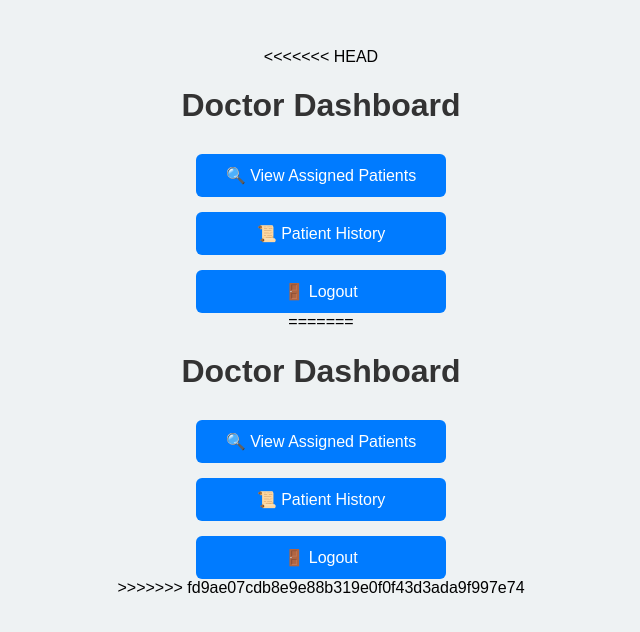
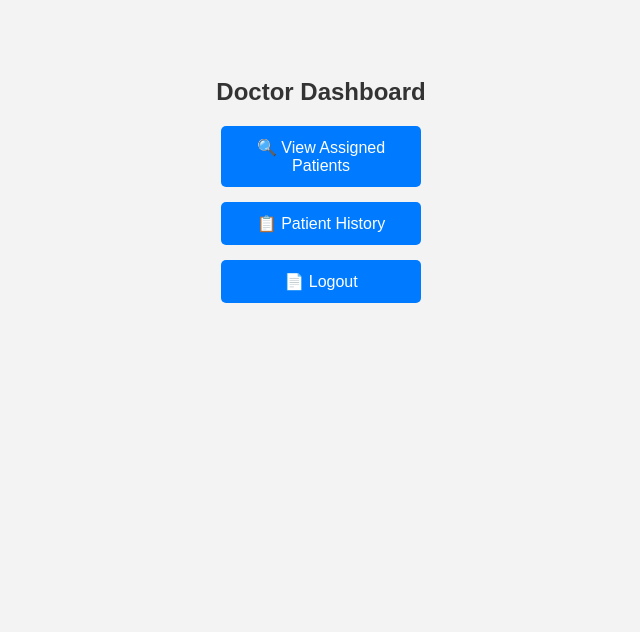
Before and after one commit to stellapariyar/clinic-management-system, a plain HTML site: page doctor-dashboard.html in a window 1280 px wide. Shown: the whole page, without its empty margins (319-959 px from the left). Drawn offline with Linux system fonts and the light colour scheme.

Commit message:
Fix: cleaned doctor-dashboard.html by removing merge conflicts

```diff
--- a/doctor-dashboard.html
+++ b/doctor-dashboard.html
@@ -1,4 +1,3 @@
-<<<<<<< HEAD
 <!DOCTYPE html>
 <html lang="en">
 <head>
@@ -8,110 +7,36 @@
   <style>
     body {
       font-family: Arial, sans-serif;
-      background: #eef2f3;
-      padding: 40px;
+      background: #f3f3f3;
       text-align: center;
+      padding: 50px;
     }
-    h1 {
+    h2 {
       color: #333;
     }
-    .dashboard {
-      margin-top: 30px;
-      display: flex;
-      flex-direction: column;
-      align-items: center;
-      gap: 15px;
+    .button {
+      display: block;
+      margin: 15px auto;
+      padding: 12px 20px;
+      background-color: #007bff;
+      color: white;
+      border: none;
+      border-radius: 5px;
+      width: 200px;
+      font-size: 16px;
+      cursor: pointer;
+      transition: background 0.3s ease;
     }
-    button {
-      width: 250px;
-      padding: 12px;
-      font-size: 16px;
-      border: none;
-      border-radius: 6px;
-      background: #007bff;
-      color: white;
-      cursor: pointer;
-    }
-    button:hover {
-      background: #0056b3;
+    .button:hover {
+      background-color: #0056b3;
     }
   </style>
 </head>
 <body>
+  <h2>Doctor Dashboard</h2>
 
-  <h1>Doctor Dashboard</h1>
-
-  <div class="dashboard">
-    <button onclick="location.href='view-patient.html'">🔍 View Assigned Patients</button>
-    <button onclick="location.href='doctor-history.html'">📜 Patient History</button>
-    <button onclick="logout()">🚪 Logout</button>
-  </div>
-
-  <script>
-    function logout() {
-      alert("Logging out...");
-      window.location.href = "login.html";
-    }
-  </script>
-
+  <button class="button" onclick="location.href='assigned-patients.html'">🔍 View Assigned Patients</button>
+  <button class="button" onclick="location.href='doctor-history.html'">📋 Patient History</button>
+  <button class="button" onclick="location.href='index.html'">📄 Logout</button>
 </body>
 </html>
-=======
-<!DOCTYPE html>
-<html lang="en">
-<head>
-  <meta charset="UTF-8" />
-  <meta name="viewport" content="width=device-width, initial-scale=1.0"/>
-  <title>Doctor Dashboard</title>
-  <style>
-    body {
-      font-family: Arial, sans-serif;
-      background: #eef2f3;
-      padding: 40px;
-      text-align: center;
-    }
-    h1 {
-      color: #333;
-    }
-    .dashboard {
-      margin-top: 30px;
-      display: flex;
-      flex-direction: column;
-      align-items: center;
-      gap: 15px;
-    }
-    button {
-      width: 250px;
-      padding: 12px;
-      font-size: 16px;
-      border: none;
-      border-radius: 6px;
-      background: #007bff;
-      color: white;
-      cursor: pointer;
-    }
-    button:hover {
-      background: #0056b3;
-    }
-  </style>
-</head>
-<body>
-
-  <h1>Doctor Dashboard</h1>
-
-  <div class="dashboard">
-    <button onclick="location.href='view-patient.html'">🔍 View Assigned Patients</button>
-    <button onclick="location.href='doctor-history.html'">📜 Patient History</button>
-    <button onclick="logout()">🚪 Logout</button>
-  </div>
-
-  <script>
-    function logout() {
-      alert("Logging out...");
-      window.location.href = "login.html";
-    }
-  </script>
-
-</body>
-</html>
->>>>>>> fd9ae07cdb8e9e88b319e0f0f43d3ada9f997e74
```
